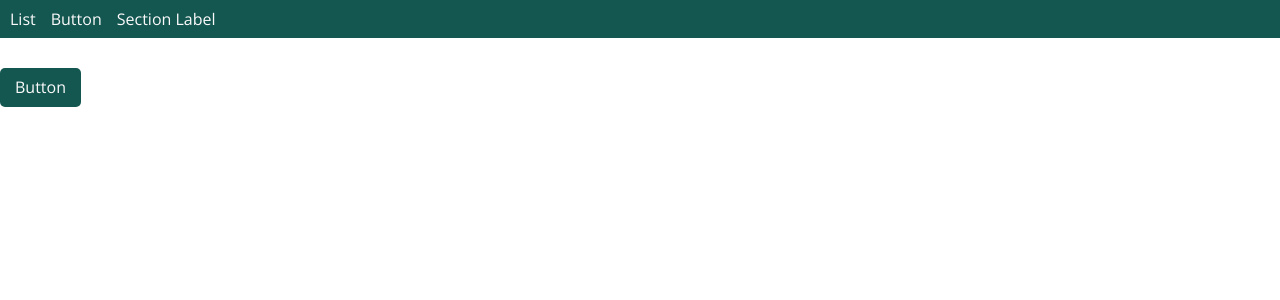
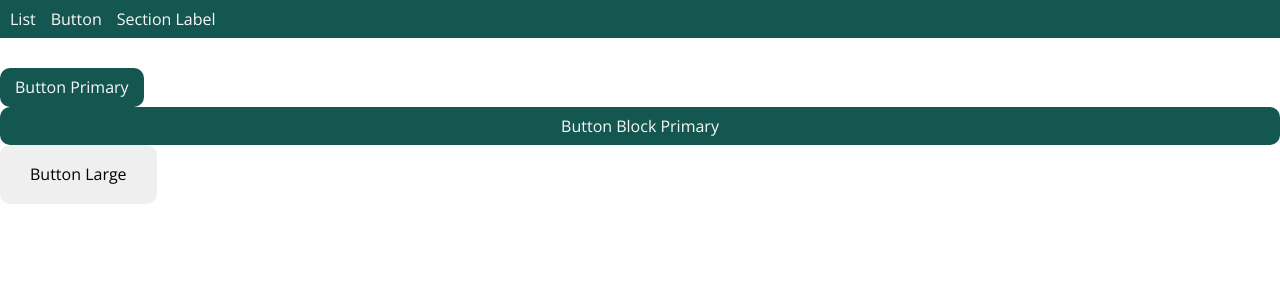
Before and after one commit to nrmndev/nrmndev-fw, a React (Vite) app: page /button in a window 1280 px wide. Shown: the top 300 px of the page. Built offline with nearby package versions, Linux system fonts and the light colour scheme.

Commit message:
Update Button Component

```diff
--- a/src/App.css
+++ b/src/App.css
@@ -26,23 +26,21 @@ h3 {
 .btn {
   padding: 1rem 1.5rem;
   border: none;
+  border-radius: 1rem;
+  display: inline-block;
+  cursor: pointer;
 }
 
 .btn--primary {
   background: var(--color-primary);
   color: var(--color-light);
-  display: inline-block;
 }
 
-.btn--bordered {
-  border-radius: 0.5rem;
-}
-
-.btn__large {
+.btn--large {
   padding: 2rem 3rem;
 }
 
-.btn__block {
+.btn--block {
   display: block;
   width: 100%;
 }
--- a/src/components/button/Index.tsx
+++ b/src/components/button/Index.tsx
@@ -1,5 +1,13 @@
 const Button = () => {
-  return <button className="btn btn--primary btn--bordered">Button</button>;
+  return (
+    <>
+      <button className="btn btn--primary">Button Primary</button>
+      <button className="btn btn--block btn--primary">
+        Button Block Primary
+      </button>
+      <button className="btn btn--large">Button Large</button>
+    </>
+  );
 };
 
 export default Button;
```
